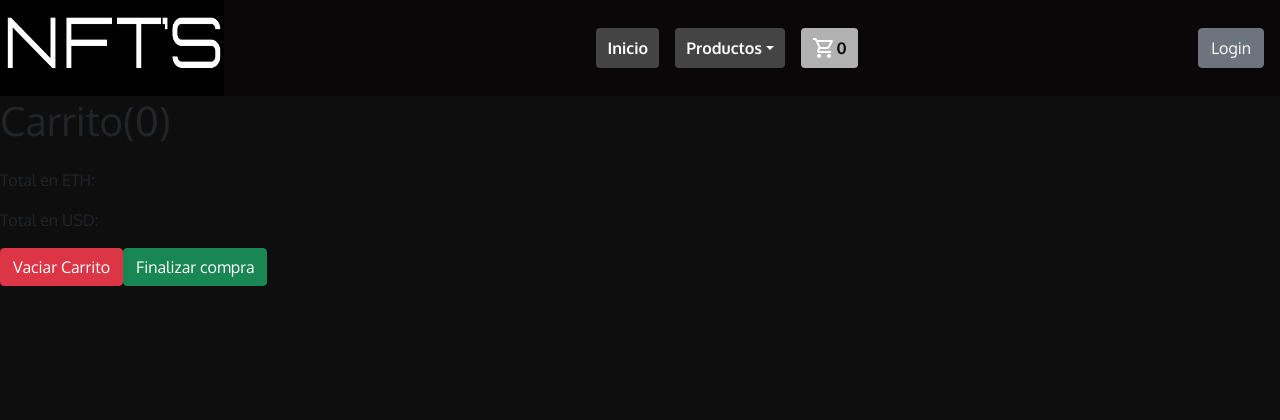
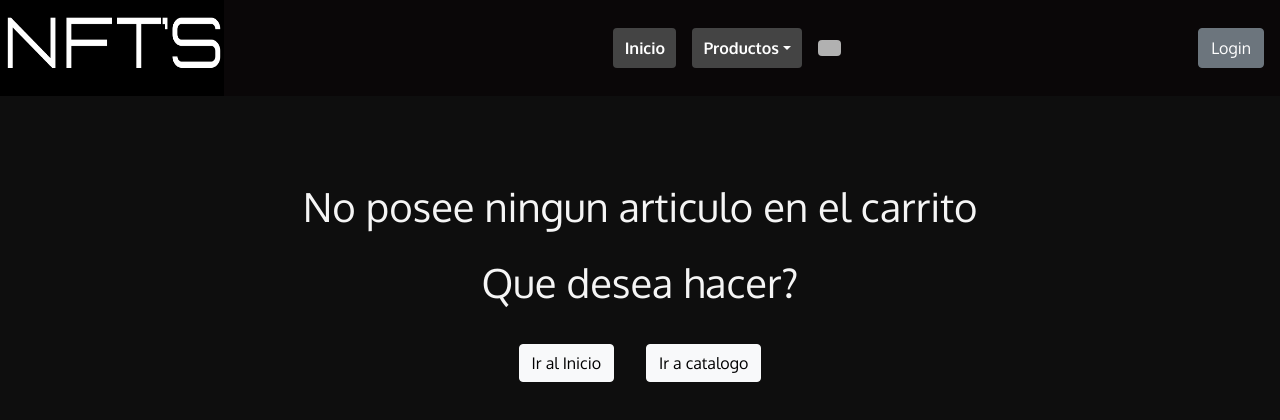
Before and after one commit to raulereno/cursoReact-desafios, a React (Create React App) app: page /Cart in a window 1280 px wide. Shown: the top 420 px of the page. Built offline with nearby package versions, Linux system fonts and the light colour scheme.

Commit message:
falta arrelgar problemas de precios en los productos

```diff
--- a/package.json
+++ b/package.json
@@ -11,6 +11,7 @@
     "react-dom": "^17.0.2",
     "react-router-dom": "^6.2.1",
     "react-scripts": "5.0.0",
+    "react-spinners": "^0.11.0",
     "sass": "^1.49.0",
     "web-vitals": "^2.1.4"
   },
--- a/src/App.js
+++ b/src/App.js
@@ -2,6 +2,7 @@ import Prueba from "./componentes/pruebas/Prueba";
 import Rutas from "./routes";
 import "./scss/styles.scss";
 import CartContext from './context/CartContext';
+import Loader from "./componentes/loader/Loader";
 
 function App() {
   return (
--- a/src/componentes/carrito/Cart.jsx
+++ b/src/componentes/carrito/Cart.jsx
@@ -5,19 +5,31 @@ import ValorMoneda from '../consultaValor/ValorMonedaEth'
 
 function Cart() {
 
-  const {carrito,quantity,removeItem,clearCart} = useContext(CarritoContext)
+  const {carrito,cantidad,totalEthEnCart,removeItem,clearCart} = useContext(CarritoContext)
 
+  if(carrito.length==0){
+    return(
+      <div className='mensajeCarritoVacio'>
+        <p className='explicacion'>No posee ningun articulo en el carrito</p>
+        <p className='pregunta'>Que desea hacer?</p>
+        <div className='links'>
+          <Link to={'/'} className={'btn btn-light'}>Ir al Inicio</Link>
+          <Link to={'/Productos'} className={'btn btn-light'}>Ir a catalogo</Link>
+        </div>
+      </div>
+    )
+  }
   return (
     <div>
-      <h1>Carrito({carrito.length})</h1>
+      <h1 className='tituloCarrito'>Carrito({carrito.length})</h1>
       <ul className='listCartItems'>{carrito &&
           carrito.map((i) => (
               <li className='itemInCart'>
                 <img src={i.imgUrl} className='imgInCart'/>
                 <div className='infoItemInCart'>
-                  <p>{i.name}</p>
-                  <p>{i.creator}</p>
-                  <p>Cantidad:{quantity}</p>
+                  <p className='nombreDelProducto'>{i.name}</p>
+                  <p>Creado por: {i.creator}</p>
+                  <p>Cantidad:{cantidad}</p>
                 </div>
                 <div className='priceItemInCart'>
                   <p>Precio: {i.price} ETH <img src="https://img.icons8.com/ios/25/000000/ethereum.png"/></p>
@@ -34,10 +46,17 @@ function Cart() {
             ))}
       </ul>
       {/* <Link to={'/Cart/Checkout'} className='btn btn-primary'>Checkout</Link> */}
-      <p>Total en ETH:</p>
-      <p>Total en USD:</p>
-      <button className='btn btn-danger' onClick={()=>clearCart()}>Vaciar Carrito</button>
-      <Link to={'/Cart/Checkout'} className='btn btn-success'>Finalizar compra</Link>
+      <div className='infoGeneralCarrito'>
+        <div className='precios'>
+          <p>Total en ETH: {totalEthEnCart} {totalEthEnCart? <img src="https://img.icons8.com/ios/35/FFFFFF/ethereum.png" className='signoEth'/>:""} </p>
+          <p>Total en USD: {<ValorMoneda precioEnEth={totalEthEnCart}/>} $USD </p>
+        </div>
+
+        <div className='botonesCarrito'>
+          <button className='btn btn-danger' onClick={()=>clearCart()}>Vaciar Carrito</button>
+          <Link to={'/Cart/Checkout'} className='btn btn-success'>Finalizar compra</Link>
+        </div>
+      </div>
     </div>
   )
 }
--- a/src/componentes/header/navbar/CartWidget.jsx
+++ b/src/componentes/header/navbar/CartWidget.jsx
@@ -8,10 +8,10 @@ function CartWidget(){
     const {carrito}= useContext(CarritoContext)
 
     return(
-        <>
-        <img src={iconCarrito} alt=""/>
-        <span>{carrito.length}</span>
-        </>
+        <div>
+            {(carrito.length == 0)?"":<div><img src={iconCarrito} alt=""/>
+            <span>{carrito.length}</span></div>}
+        </div>
     )
 }
 
--- /dev/null
+++ b/src/componentes/loader/Loader.jsx
@@ -0,0 +1,16 @@
+import React from 'react'
+import {css} from '@emotion/react'
+import CircleLoader from "react-spinners/CircleLoader"
+
+const Loader = () => {
+  return (
+      <>
+        <div className='loading'>
+            <CircleLoader color={'white'}/>
+            <p className='textoLoading'>Cargando catalogo de productos</p>
+        </div>
+      </>
+  )
+}
+
+export default Loader
--- a/src/componentes/productos/listOfProducts/ItemListContainer.jsx
+++ b/src/componentes/productos/listOfProducts/ItemListContainer.jsx
@@ -1,5 +1,6 @@
 import React, { useEffect, useState } from "react";
 import { useParams } from "react-router-dom";
+import Loader from "../../loader/Loader";
 import ItemList from "./ItemList";
 
 
@@ -12,6 +13,16 @@ function ItemListContainer() {
       price: 0.0033,
       imgUrl:
         "https://lh3.googleusercontent.com/-YJiIVDCCCqGm99Ld-eTVJfXWtz6lqZ57ZyX6D2q5E5vm4F_U1up5G-ICYXkXJxFHEbz8Hz3GOs9ec009lFFF9j3Y6pvj3Da8RAuvQ=w600",
+      stock:5
+    },
+    {
+      id: 6,
+      category: "LazyLions",
+      name: "Lazy Lion - Smoke #6345",
+      price: 1.84,
+      imgUrl:
+        "https://lh3.googleusercontent.com/rNN1YFjQENikZX7SX9s8oUQGhiH5pgbFXBE8jDXsY45Ybmd06CY9OLrI_oivLypSk7exMC4U4ZxZ5FpfLWjquUn-mRhP4FOHbS0QS2Q=w600",
+      stock:8
     },
 
     {
@@ -21,6 +32,16 @@ function ItemListContainer() {
       price: 0.0055,
       imgUrl:
         "https://lh3.googleusercontent.com/j4WrClh7vOILJYB8YA7mkHautsHFkfhp1bpXrHIDfPqplXSAqa9zpu_pJGZ192GKNChzHklNUw3nKn-xmfdxZ-OvDjl5K1JmZ2SI=w600",
+      stock:2
+    },
+    {
+      id: 5,
+      category: "LazyLions",
+      name: "Lazy Lion - Angry #8466",
+      price: 1.8,
+      imgUrl:
+        "https://lh3.googleusercontent.com/DybGPYq-96BUganEqGAVRUoK13ibNFVqvVE53VIJTewL3Qpe95pHU8UQeK_UtvK-kiFt5O6lKzuqtUpxwHkImB8tAi2VMnX-ayEY=w600",
+      stock:3
     },
 
     {
@@ -30,6 +51,7 @@ function ItemListContainer() {
       price: 0.007,
       imgUrl:
         "https://lh3.googleusercontent.com/Q9ty8j4RH9oEgJrwR5wUsP6ziU4zSXHqVstiWV1neWi7MJ2ywOxUlJb3zWnbUr91l7hy-s_4gy4aFJjUR64vgev9NOv1HGUKZ08haQ=w600",
+      stock:6
     },
 
     {
@@ -39,25 +61,12 @@ function ItemListContainer() {
       price: 1.75,
       imgUrl:
         "https://lh3.googleusercontent.com/sGLBpTc7uw-4ZW_tAu8ellLA2b4T1QgQ0f_6baFWGcdMZejEpCljGCnTQ44UEVbp3F_KJ5T2Lg0mHyzdqrrpkibhBwJKF0G1JCssXw=w600",
+      stock:1
     },
 
-    {
-      id: 5,
-      category: "LazyLions",
-      name: "Lazy Lion - Angry #8466",
-      price: 1.8,
-      imgUrl:
-        "https://lh3.googleusercontent.com/DybGPYq-96BUganEqGAVRUoK13ibNFVqvVE53VIJTewL3Qpe95pHU8UQeK_UtvK-kiFt5O6lKzuqtUpxwHkImB8tAi2VMnX-ayEY=w600",
-    },
 
-    {
-      id: 6,
-      category: "LazyLions",
-      name: "Lazy Lion - Smoke #6345",
-      price: 1.84,
-      imgUrl:
-        "https://lh3.googleusercontent.com/rNN1YFjQENikZX7SX9s8oUQGhiH5pgbFXBE8jDXsY45Ybmd06CY9OLrI_oivLypSk7exMC4U4ZxZ5FpfLWjquUn-mRhP4FOHbS0QS2Q=w600",
-    },
+
+
   ];
 
   const [products, setProducts] = useState([]);
@@ -66,17 +75,24 @@ function ItemListContainer() {
 
   const { productosCategoria } = useParams();
 
+  const [loading, setLoading] = useState(true)
+
   if (productosCategoria != undefined) {
      filtrarPorCategoria = listOfProducts.filter(
       (e) => e.category === productosCategoria
     );
   }
 
+
+
   useEffect(() => {
     const listProducts = new Promise((resolve, reject) => {
       setTimeout(() => {
+          setLoading(false)
           resolve(listOfProducts);
-      }, 2000);
+      }, 3000);
+
+
     });
 
     listProducts.then((res) => setProducts(res));
@@ -84,7 +100,8 @@ function ItemListContainer() {
 
 
   return <>
-  {(productosCategoria ===undefined)?<ItemList products={products} />:<ItemList products={filtrarPorCategoria} />}
+  { loading? <Loader/> :
+  (productosCategoria ===undefined)?<ItemList products={products} />:<ItemList products={filtrarPorCategoria}/>}
   </>;
 }
 export default ItemListContainer;
--- a/src/context/CartContext.jsx
+++ b/src/context/CartContext.jsx
@@ -1,43 +1,70 @@
-import React,{createContext, useState} from 'react'
+import React, { createContext, useState } from "react";
 
 export const CarritoContext = createContext();
 
-
-const CartContext = ({children}) => {
+const CartContext = ({ children }) => {
 
   const [carrito, setCarrito] = useState([]);
-  const [quantity, setQuantity]  = useState(null)
 
-  const addItem = (item,quantity) =>{
-    setCarrito([...carrito,item]);
-    setQuantity(quantity)
+  const [cantidad, setCantidad] = useState(null);
+
+  const [totalEthEnCart, setTotalEth] = useState(null)
+
+  const addItem = (item, quantity) => {
+
+    let totalEth=0;
+    totalEth = totalEthEnCart + item.price * quantity;
+
+    setTotalEth(totalEth)
+    console.log(totalEthEnCart);
+
+    if(isInCart(item.id)){
+      return
+
+    }else{
+      setCarrito([...carrito, item]);
+      setCantidad(quantity);
+
     }
 
-  const removeItem= (id)=>{
-    console.log(id);
-    const cartActualizado = carrito.filter((e)=>e.id != id)
-    console.log(cartActualizado);
-    setCarrito(cartActualizado)
-  }
-  const clearCart= ()=>{
-    setCarrito([])
-  }
-  const isInCart=(id)=>{
-    //Funcion que busca en el cart y retorna true o false
-  }
+  };
+
+  const removeItem = (id) => {
+    let restarPrecio= carrito.find((e)=>e.id == id);
+
+    setTotalEth(totalEthEnCart-restarPrecio.price);
+
+    const cartActualizado = carrito.filter((e) => e.id != id);
+    setCarrito(cartActualizado);
+  };
+
+  const clearCart = () => {
+    setCarrito([]);
+    setTotalEth(0)
+  };
+
+  const isInCart = (id) => {
+    return carrito.some((e)=>e.id == id)
+  };
+
+  console.log(carrito)
 
   return (
-    <CarritoContext.Provider value={{
+    <CarritoContext.Provider
+      value={{
         //Fn
         addItem,
         removeItem,
         clearCart,
         //Variables
         carrito,
-      quantity}}>
+        cantidad,
+        totalEthEnCart
+      }}
+    >
       {children}
     </CarritoContext.Provider>
-  )
-}
+  );
+};
 
-export default CartContext
+export default CartContext;
--- a/src/scss/_cart.scss
+++ b/src/scss/_cart.scss
@@ -1,3 +1,8 @@
+.tituloCarrito{
+    text-align: center;
+    margin: 2rem 0 0 0;
+    background-color: rgb(212, 212, 212);
+}
 .listCartItems{
     list-style: none;
 
@@ -16,6 +21,10 @@
             display: flex;
             flex-direction: column;
             justify-content: center;
+            .nombreDelProducto{
+                font-size: 1.2rem;
+                font-weight: bolder;
+            }
         }
         .priceItemInCart{
             display: flex;
@@ -34,3 +43,45 @@
     }
 
 }
+.mensajeCarritoVacio{
+    display: flex;
+    flex-direction: column;
+    align-items: center;
+
+    margin-top: 5rem;
+    p{
+        font-size: 2.5rem;
+        color: whitesmoke;
+    }
+    .links{
+        a{
+            margin: 1rem;
+            &:hover{
+                background-color: rgb(187, 187, 187);
+                transform: scale(1.1);
+            }
+        }
+    }
+}
+.infoGeneralCarrito{
+    display: flex;
+    justify-content: flex-end;
+    margin: 1px 1rem 1rem 0;
+    .precios{
+        p{
+            color: whitesmoke;
+            font-size: 2rem;
+            .signoEth{
+                margin-bottom: 7px;
+            }
+        }
+    }
+    .botonesCarrito{
+        display: flex;
+        flex-direction: column;
+        margin-left: 1rem;
+        button{
+            margin: 1rem;
+        }
+    }
+}
--- /dev/null
+++ b/src/scss/_loader.scss
@@ -0,0 +1,15 @@
+.loading{
+    display: flex;
+    flex-direction: column;
+    align-items: center;
+
+    margin-top: 10rem;
+    span{
+        display: block;
+        transform: scale(1.5);
+    }
+    .textoLoading{
+        font-size: 3rem;
+        color: white;
+    }
+}
--- a/src/scss/styles.scss
+++ b/src/scss/styles.scss
@@ -2,6 +2,7 @@
 @import 'homePage';
 @import 'detailOfProducts';
 @import 'cart';
+@import 'loader';
 
 *{
     font-family: 'Oxygen', sans-serif;
@@ -63,7 +64,7 @@ body{
                             color: black;
                             transform: scale(1.1);
                         }
-                    }
+                }
             }
             .linkACarrito{
                 display: flex;
```
Also changed, not shown: 1 other file (tests, documents, lock files or other folders). Lines whose indentation alone changed are shown as unchanged.
